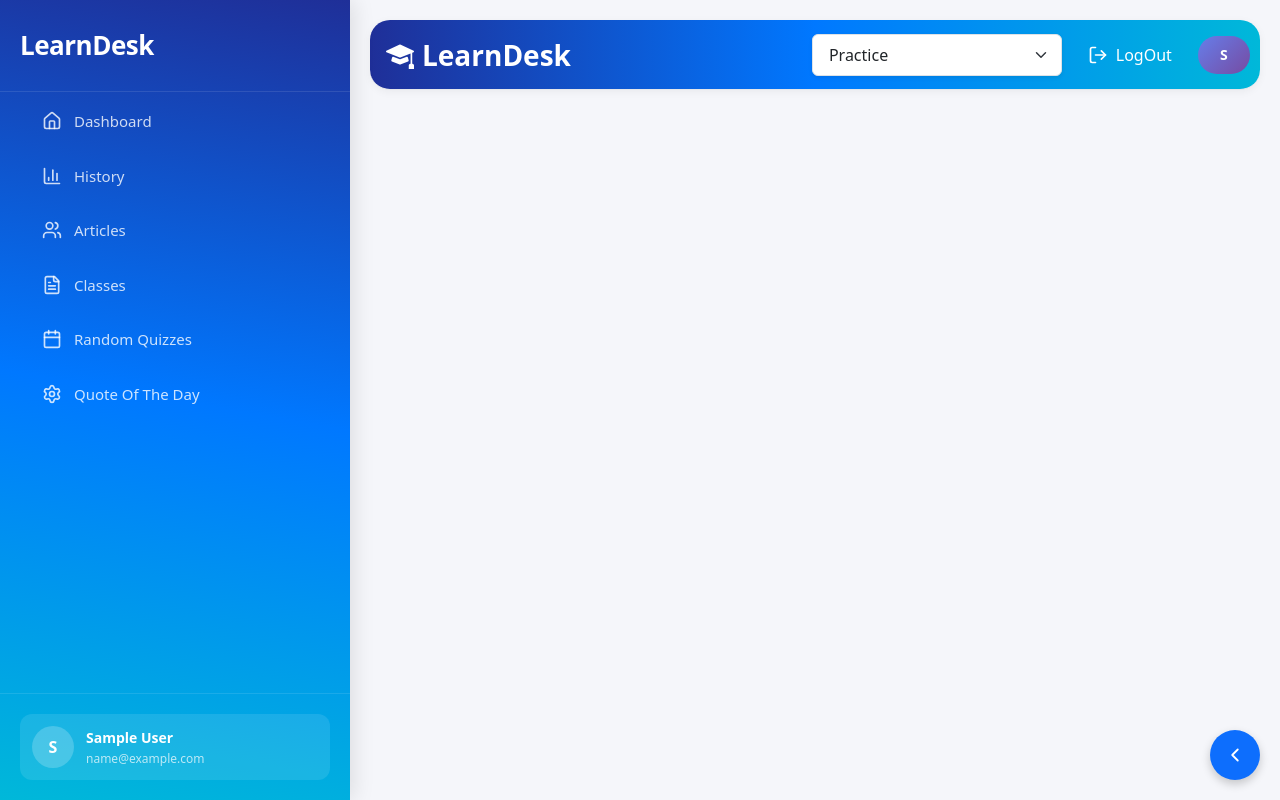
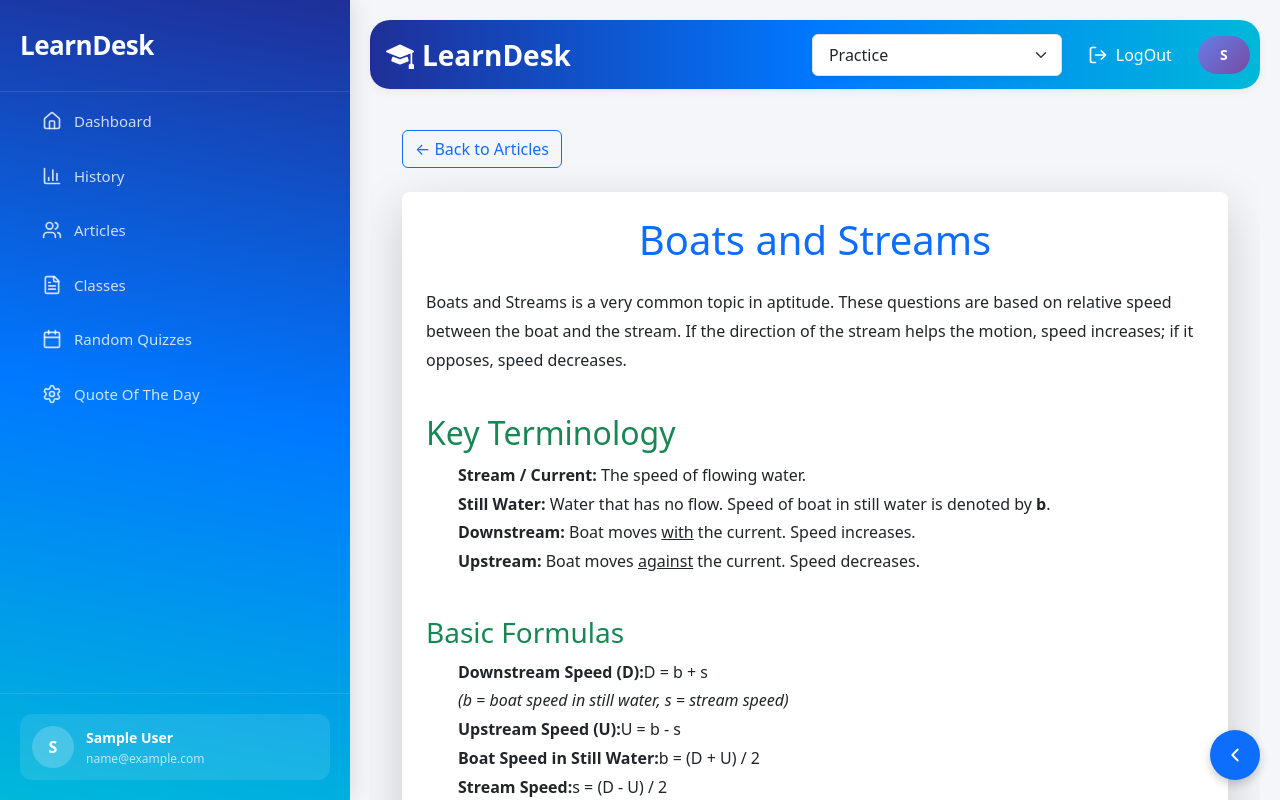
Before and after one commit to AjayJoshi99/LearnDesk, a React (Create React App) app in the folder learndesk/: page /user/articles/boats-and-streams in a window 1280 px wide. Built offline with nearby package versions, Linux system fonts and the light colour scheme; sample sign-in values are in the browser's storage.

Commit message:
New Boat and stream component created

```diff
--- a/learndesk/src/componets/Articles.js
+++ b/learndesk/src/componets/Articles.js
@@ -23,6 +23,7 @@ const Articles = () => {
     { id: 15, name: "Problems on Trains", path: "/user/articles/problems-on-trains" },
     { id: 16, name: "Seating Arrangements", path: "/user/articles/seating-arrangements" },
     { id: 17, name: "Arithmetic, Geometric & Harmonic Progressions", path: "/user/articles/math-progressions" },
+    { id: 18, name: "Boats and Streams", path: "/user/articles/boats-and-streams" },
   ];
 
   return (
--- /dev/null
+++ b/learndesk/src/componets/Articless/BoatsAndStreamsArticle .js
@@ -0,0 +1,133 @@
+import { useNavigate } from "react-router-dom";
+
+const BoatsAndStreamsArticle = () => {
+  const navigate = useNavigate();
+
+  return (
+    <div className="container" style={{ lineHeight: "1.8" }}>
+
+      <button
+        className="btn btn-outline-primary mb-4"
+        onClick={() => navigate("/user/articles")}
+      >
+        ← Back to Articles
+      </button>
+
+      <div className="card shadow-lg border-0 p-4 rounded-3">
+        <h1 className="text-center text-primary mb-4">
+          Boats and Streams
+        </h1>
+
+        <p>
+          Boats and Streams is a very common topic in aptitude. These questions
+          are based on relative speed between the boat and the stream.
+          If the direction of the stream helps the motion, speed increases;
+          if it opposes, speed decreases.
+        </p>
+
+        <h2 className="text-success mt-4">Key Terminology</h2>
+        <ul>
+          <li>
+            <b>Stream / Current:</b> The speed of flowing water.
+          </li>
+          <li>
+            <b>Still Water:</b> Water that has no flow. Speed of boat in still water is denoted by <b>b</b>.
+          </li>
+          <li>
+            <b>Downstream:</b> Boat moves <u>with</u> the current. Speed increases.
+          </li>
+          <li>
+            <b>Upstream:</b> Boat moves <u>against</u> the current. Speed decreases.
+          </li>
+        </ul>
+
+        <h3 className="text-success mt-4">Basic Formulas</h3>
+        <ul>
+          <li>
+            <b>Downstream Speed (D):</b>
+            D = b + s
+            <br /><i>(b = boat speed in still water, s = stream speed)</i>
+          </li>
+
+          <li>
+            <b>Upstream Speed (U):</b>
+            U = b - s
+          </li>
+
+          <li>
+            <b>Boat Speed in Still Water:</b>
+            b = (D + U) / 2
+          </li>
+
+          <li>
+            <b>Stream Speed:</b>
+            s = (D - U) / 2
+          </li>
+
+          <li>
+            <b>Time = Distance / Speed</b>
+          </li>
+        </ul>
+
+        <h3 className="text-success mt-4">Examples</h3>
+        <ul>
+          <li>
+            Downstream:
+            If a boat moves 36 km in 3 hours downstream →
+            Speed = 36 / 3 = 12 km/h.
+          </li>
+
+          <li>
+            Upstream:
+            If the boat moves 20 km in 4 hours upstream →
+            Speed = 20 / 4 = 5 km/h.
+          </li>
+
+          <li>
+            If downstream speed = 12 and upstream speed = 5 →
+            Boat speed = (12 + 5)/2 = 8.5 km/h
+            Stream speed = (12 - 5)/2 = 3.5 km/h
+          </li>
+        </ul>
+
+        <h3 className="text-success mt-4">Important Concepts</h3>
+        <ul>
+          <li>
+            When the stream helps → speed increases → time decreases.
+          </li>
+          <li>
+            When the stream opposes → speed decreases → time increases.
+          </li>
+          <li>
+            Relative speed is the core idea.
+          </li>
+        </ul>
+
+        <h3 className="text-success mt-4">Practice Rules</h3>
+        <ul>
+          <li>
+            If the speed of stream increases, upstream time increases significantly.
+          </li>
+          <li>
+            If distance is same upstream and downstream, use:
+            <br />
+            <b>Total Time = (d / U) + (d / D)</b>
+          </li>
+        </ul>
+
+        <div className="alert alert-info mt-4">
+          <strong>Example Problem:</strong><br />
+          A boat takes 4 hours to travel 32 km downstream and 8 hours upstream.
+          <br />
+          Downstream speed = 32/4 = 8 km/h
+          Upstream speed = 32/8 = 4 km/h
+          <br />
+          Boat speed = (8 + 4)/2 = 6 km/h
+          Stream speed = (8 - 4)/2 = 2 km/h
+        </div>
+      </div>
+    </div>
+  );
+};
+
+export default BoatsAndStreamsArticle;
--- a/learndesk/src/routes/ArticleRoutes.js
+++ b/learndesk/src/routes/ArticleRoutes.js
@@ -17,6 +17,7 @@ import CalendarTricks from "../componets/Articless/CalendarTricks";
 import ProblemsOnTrains from "../componets/Articless/ProblemsOnTrains";
 import SeatingArrangements from "../componets/Articless/SeatingArrangements";
 import MathProgressionsArticle from "../componets/Articless/MathProgressionsArticle";
+import BoatsAndStreamsArticle from "../componets/Articless/BoatsAndStreamsArticle ";
 
 export const ArticleRoutes = () => {
   return (
@@ -39,6 +40,7 @@ export const ArticleRoutes = () => {
       <Route path="articles/problems-on-trains" element={<ProblemsOnTrains />} />
       <Route path="articles/seating-arrangements" element={<SeatingArrangements />} />
       <Route path="articles/math-progressions" element={<MathProgressionsArticle />} />
+      <Route path="articles/boats-and-streams" element={<BoatsAndStreamsArticle />} />
     </>
   );
 };
```
